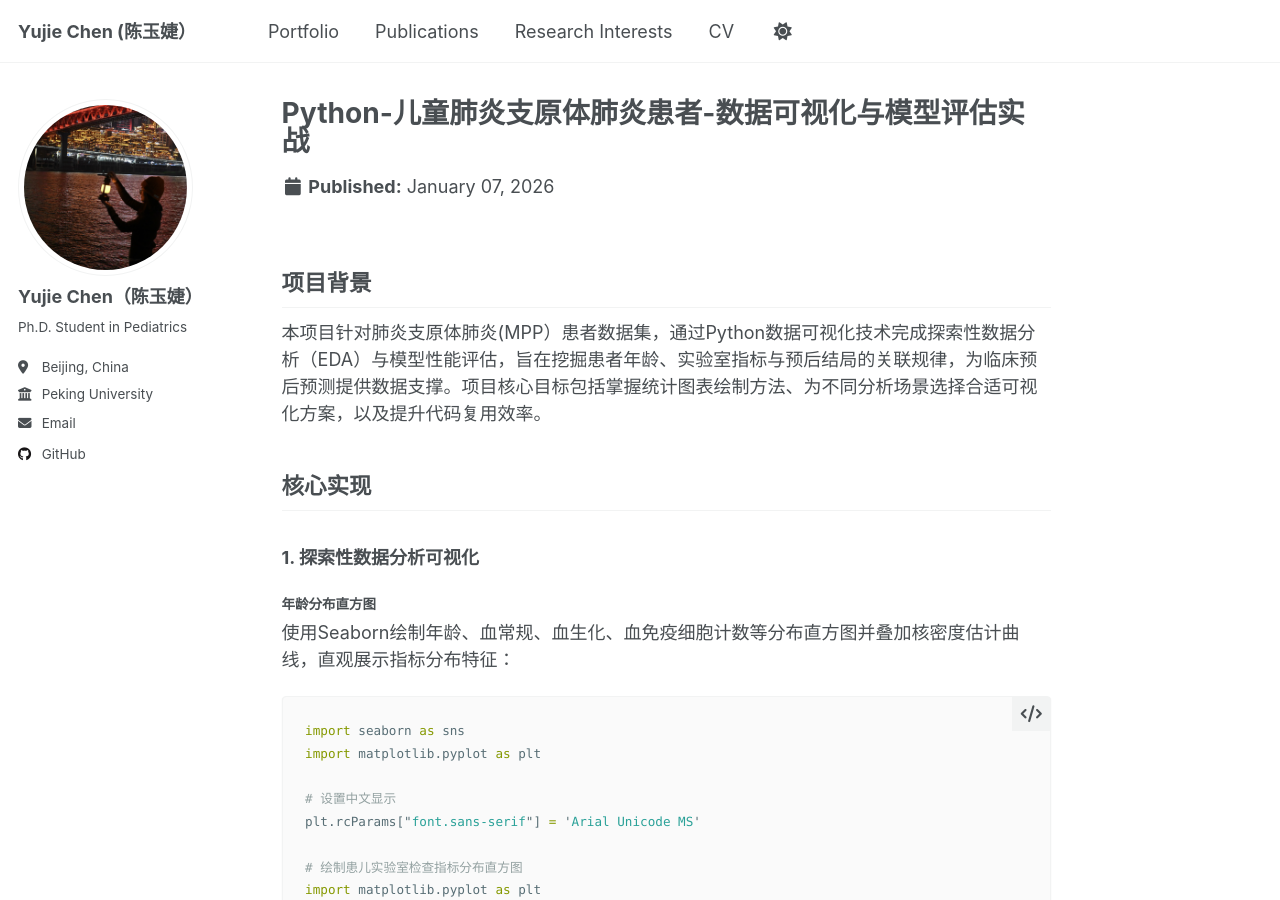
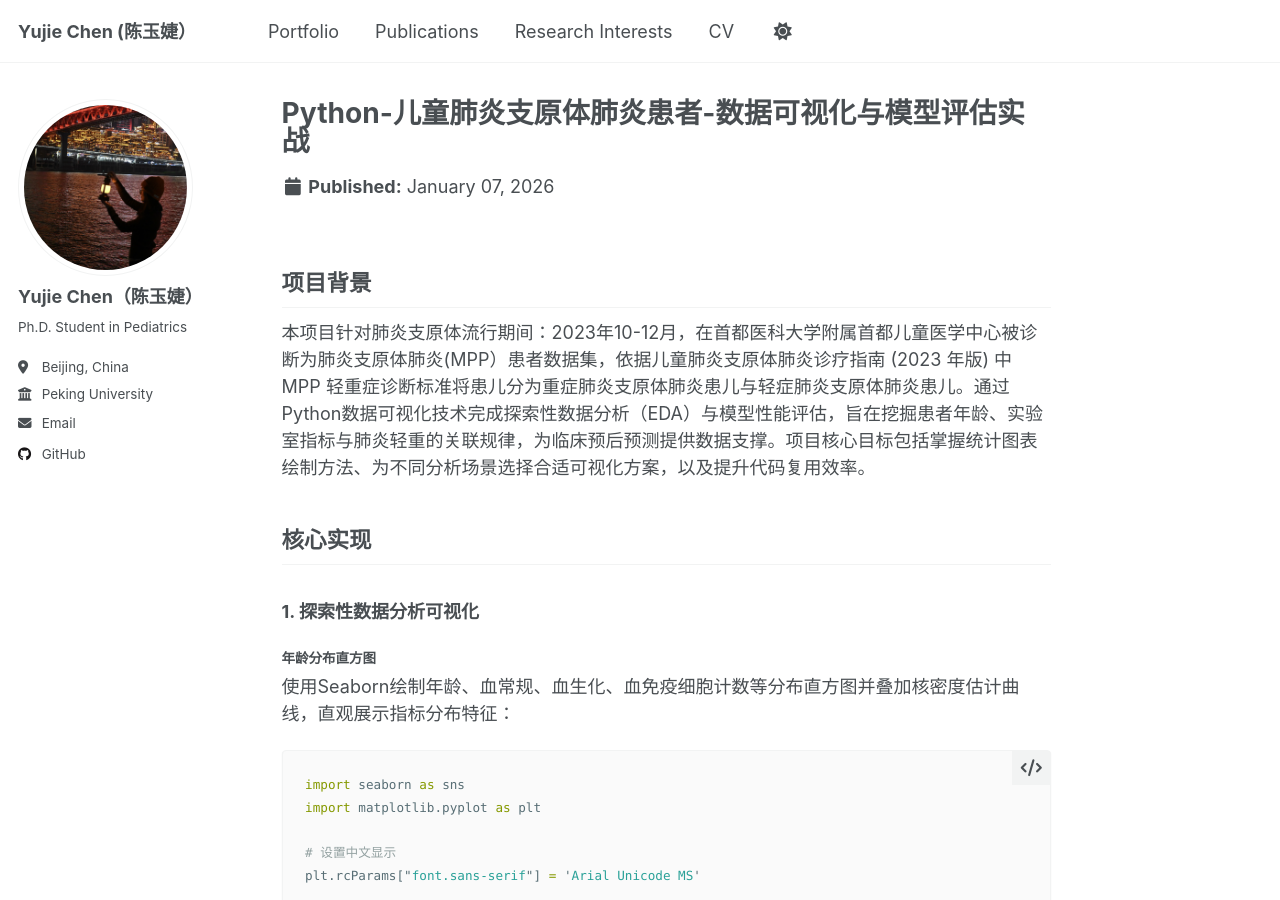
Before and after one commit to yujie7799/yujie7799.github.io, a Jekyll site: the page built from _portfolio/python-data-visualization-mpp.md, in a window 1280 px wide and 900 px high. Built offline with Jekyll 4.4.1, drawn with Linux system fonts in a browser that asks for light colours; a script that is not in the unit is left out; some of the changed text lies outside the part shown.

Commit message:
Update python-data-visualization-mpp.md

```diff
--- a/_portfolio/python-data-visualization-mpp.md
+++ b/_portfolio/python-data-visualization-mpp.md
@@ -21,7 +21,7 @@ tech_stack:
 ---
 
 ## 项目背景
-本项目针对肺炎支原体肺炎(MPP）患者数据集，通过Python数据可视化技术完成探索性数据分析（EDA）与模型性能评估，旨在挖掘患者年龄、实验室指标与预后结局的关联规律，为临床预后预测提供数据支撑。项目核心目标包括掌握统计图表绘制方法、为不同分析场景选择合适可视化方案，以及提升代码复用效率。
+本项目针对肺炎支原体流行期间：2023年10-12月，在首都医科大学附属首都儿童医学中心被诊断为肺炎支原体肺炎(MPP）患者数据集，依据儿童肺炎支原体肺炎诊疗指南 (2023 年版) 中 MPP 轻重症诊断标准将患儿分为重症肺炎支原体肺炎患儿与轻症肺炎支原体肺炎患儿。通过Python数据可视化技术完成探索性数据分析（EDA）与模型性能评估，旨在挖掘患者年龄、实验室指标与肺炎轻重的关联规律，为临床预后预测提供数据支撑。项目核心目标包括掌握统计图表绘制方法、为不同分析场景选择合适可视化方案，以及提升代码复用效率。
 
 ## 核心实现
 
@@ -185,6 +185,6 @@ shap.summary_plot(shap_values, X_train, plot_type="bar")
 **结论：**shap蜂群图显示中性粒细胞比值、D 二聚体、C 反应蛋白升高，淋巴细胞比值的降低会增加预测为重症肺炎支原体肺炎的概率。
 
 ![shap条形图](/image/portfolio/python-data-visualization-mpp/shap条形图-1.png)
-**结论：**shap条形显示中性粒细胞比值的平均贡献度最大，是对模型预测贡献最大的指标。其次为淋巴细胞比值、D 二聚体、C 反应蛋白，是模型的重要辅助预测因子。其余指标的平均贡 献度较小，对模型整体预测的贡献相对有限
+**结论：**shap条形显示中性粒细胞比值的平均贡献度最大，是对模型预测贡献最大的指标。其次为淋巴细胞比值、D 二聚体、C 反应蛋白，是模型的重要辅助预测因子。其余指标的平均贡 献度较小，对模型整体预测的贡献相对有限.
 
 ---
```
